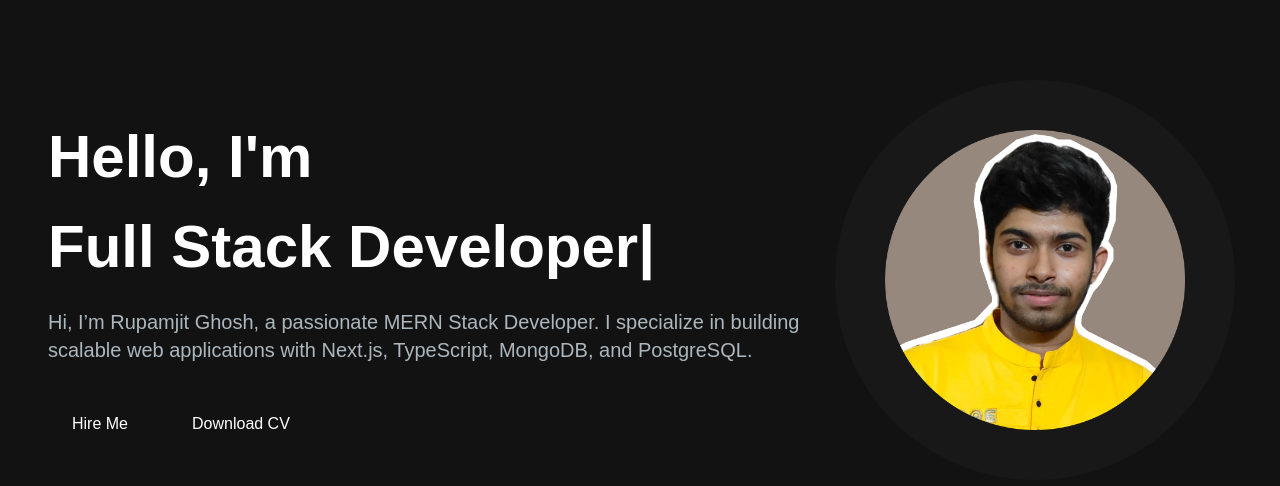
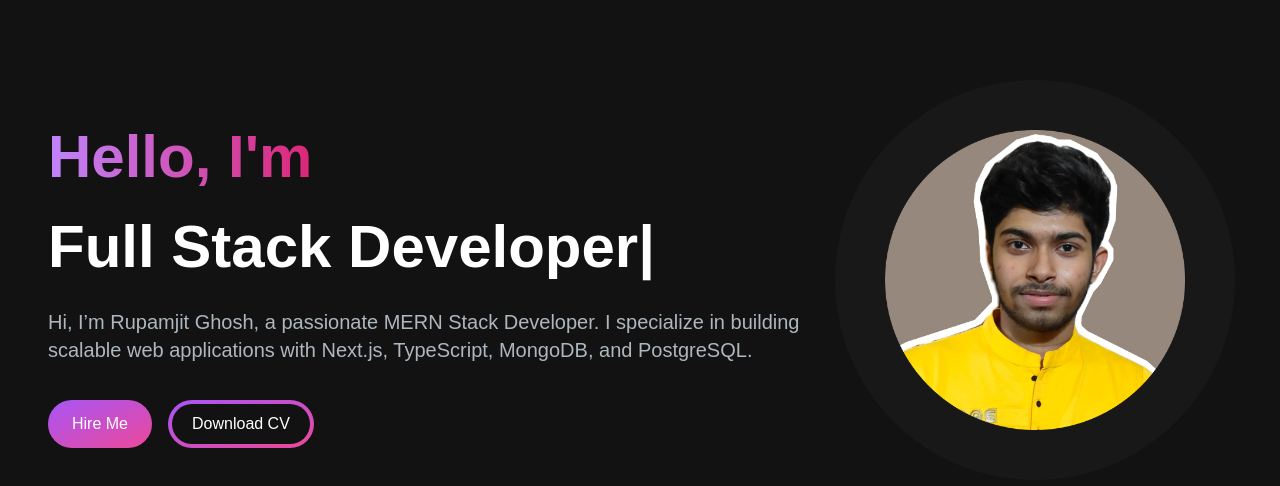
Before and after one commit to rupamjit/portfolio-website, a Next.js app: page / in a window 1280 px wide. Shown: the top 486 px of the page. Built offline with nearby package versions, Linux system fonts and the light colour scheme.

Commit message:
update tailwind.config.mjs

```diff
--- a/src/app/components/HeroSection.jsx
+++ b/src/app/components/HeroSection.jsx
@@ -16,7 +16,7 @@ const HeroSection = () => {
           className="col-span-8 place-self-center text-center sm:text-left justify-self-start"
         >
           <h1 className="text-white mb-4 text-4xl sm:text-5xl lg:text-6xl lg:leading-normal font-extrabold">
-            <span className="text-transparent text-white bg-clip-text bg-gradient-to-r from-primary-400 to-secondary-600">
+            <span className="text-transparent bg-clip-text bg-gradient-to-r from-primary-400 to-secondary-600">
               Hello, I&apos;m{" "}
             </span>
             <br></br>
--- a/tailwind.config.mjs
+++ b/tailwind.config.mjs
@@ -1,5 +1,6 @@
 /** @type {import('tailwindcss').Config} */
-export default {
+const colors = require("tailwindcss/colors");
+module.exports = {
   content: [
     "./src/pages/**/*.{js,ts,jsx,tsx,mdx}",
     "./src/components/**/*.{js,ts,jsx,tsx,mdx}",
@@ -7,10 +8,16 @@ export default {
   ],
   theme: {
     extend: {
-      colors: {
-        background: "var(--background)",
-        foreground: "var(--foreground)",
+      backgroundImage: {
+        "gradient-radial": "radial-gradient(var(--tw-gradient-stops))",
+        "gradient-conic":
+          "conic-gradient(from 180deg at 50% 50%, var(--tw-gradient-stops))",
       },
+    },
+    colors: {
+      ...colors,
+      primary: colors.purple,
+      secondary: colors.pink,
     },
   },
   plugins: [],
```
